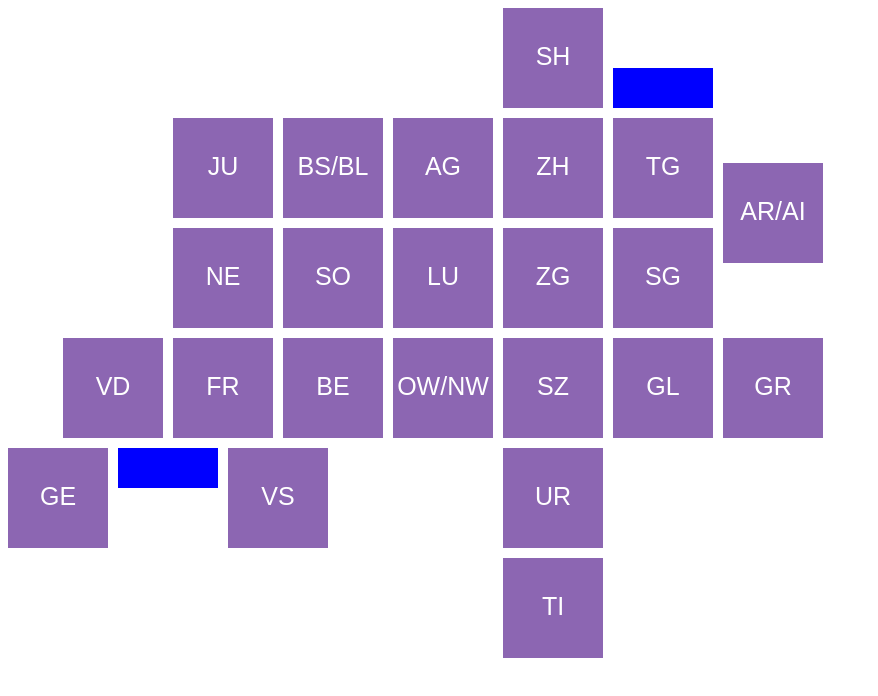
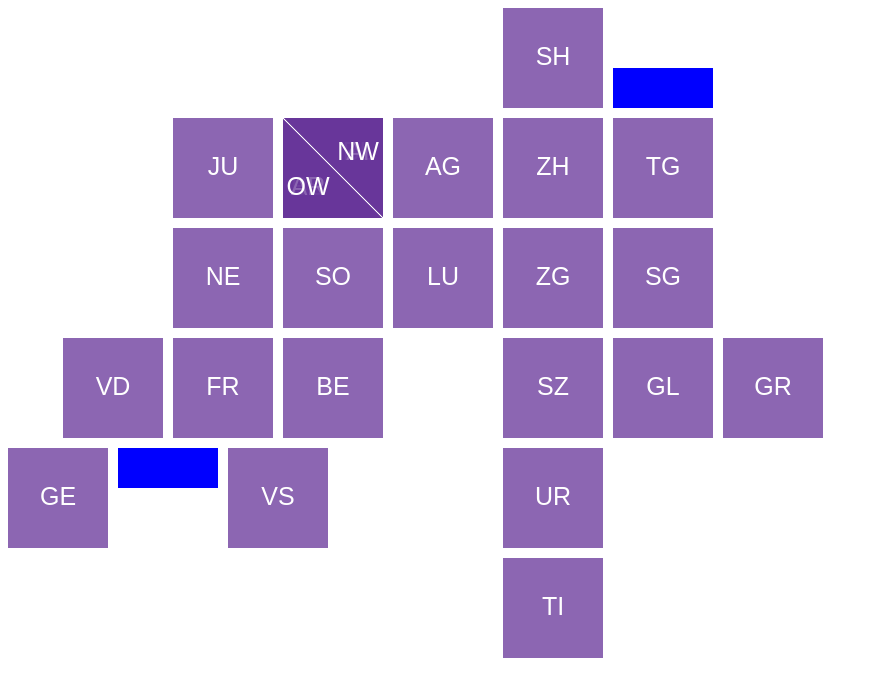
Before and after one commit to eystein/hackdays, a plain HTML site: page front-end/svg.html in a window 1280 px wide. Shown: the whole page, without its empty margins (0-878 px from the left). Drawn offline with Linux system fonts and the light colour scheme.

```diff
--- a/front-end/svg.html
+++ b/front-end/svg.html
@@ -7,7 +7,8 @@
     <title>Hand Coded SVG</title>
     <style>
 
-      .canton rect {
+      .canton rect,
+      polygon {
         stroke: #fff;
         stroke-width: 0;
         /* stroke-linecap: round; */
@@ -31,6 +32,7 @@
   <body>
 
     <svg width="815" height="650">
+      <title>Map of Swiss cantons</title>
       <g class="canton" id="SH">
         <rect x="495" y="0" width="100" height="100" />
         <text x="545" y="50">SH</text>
@@ -42,10 +44,18 @@
         <rect x="165" y="110" width="100" height="100" />
         <text x="215" y="160">JU</text>
       </g>
-      <g class="canton" id="BS-BL">
-        <rect x="275" y="110" width="100" height="100" />
-        <text x="325" y="160">BS/BL</text>
+
+      <g class="double-canton">
+        <g class="canton" id="BS">
+          <polygon points="275,111 374,210 275,210" />
+          <text x="300" y="180">BS</text>
+        </g>
+        <g class="canton" id="BL">
+          <polygon points="276,110 375,110 375,209" />
+          <text x="350" y="145">BL</text>
+        </g>
       </g>
+
       <g class="canton" id="AG">
         <rect x="385" y="110" width="100" height="100" />
         <text x="435" y="160">AG</text>
@@ -59,9 +69,20 @@
         <text x="655" y="160">TG</text>
       </g>
 
-      <g class="canton" id="AR-AI">
+      <!-- <g class="canton" id="AR-AI">
         <rect x="715" y="155" width="100" height="100" />
         <text x="765" y="205">AR/AI</text>
+      </g> -->
+
+      <g class="double-canton">
+        <g class="canton" id="AR">
+          <polygon points="275,111 374,210 275,210" />
+          <text x="300" y="180">AR</text>
+        </g>
+        <g class="canton" id="AI">
+          <polygon points="276,110 375,110 375,209" />
+          <text x="350" y="145">AI</text>
+        </g>
       </g>
 
       <g class="canton" id="NE">
@@ -97,9 +118,19 @@
         <rect x="275" y="330" width="100" height="100" />
         <text x="325" y="380">BE</text>
       </g>
-      <g class="canton" id="OW-NW">
+      <!-- <g class="canton" id="OW-NW">
         <rect x="385" y="330" width="100" height="100" />
         <text x="435" y="380">OW/NW</text>
+      </g> -->
+      <g class="double-canton">
+        <g class="canton" id="OW">
+          <polygon points="275,111 374,210 275,210" />
+          <text x="300" y="180">OW</text>
+        </g>
+        <g class="canton" id="NW">
+          <polygon points="276,110 375,110 375,209" />
+          <text x="350" y="145">NW</text>
+        </g>
       </g>
       <g class="canton" id="SZ">
         <rect x="495" y="330" width="100" height="100" />
```
